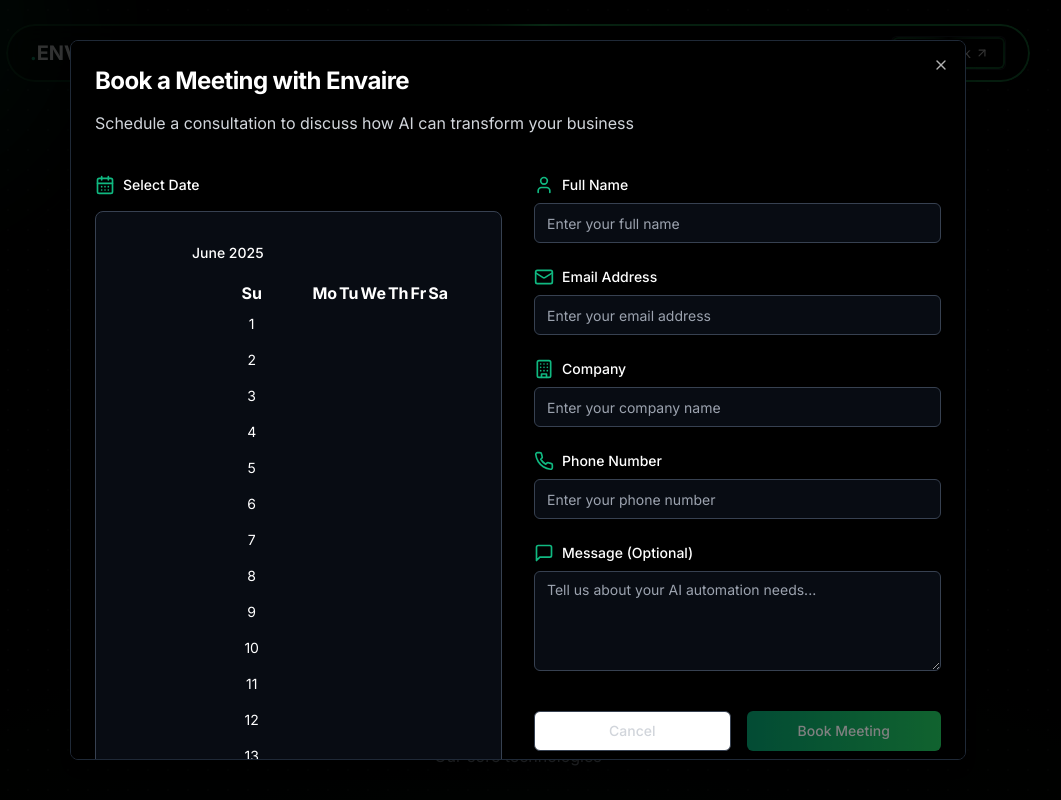
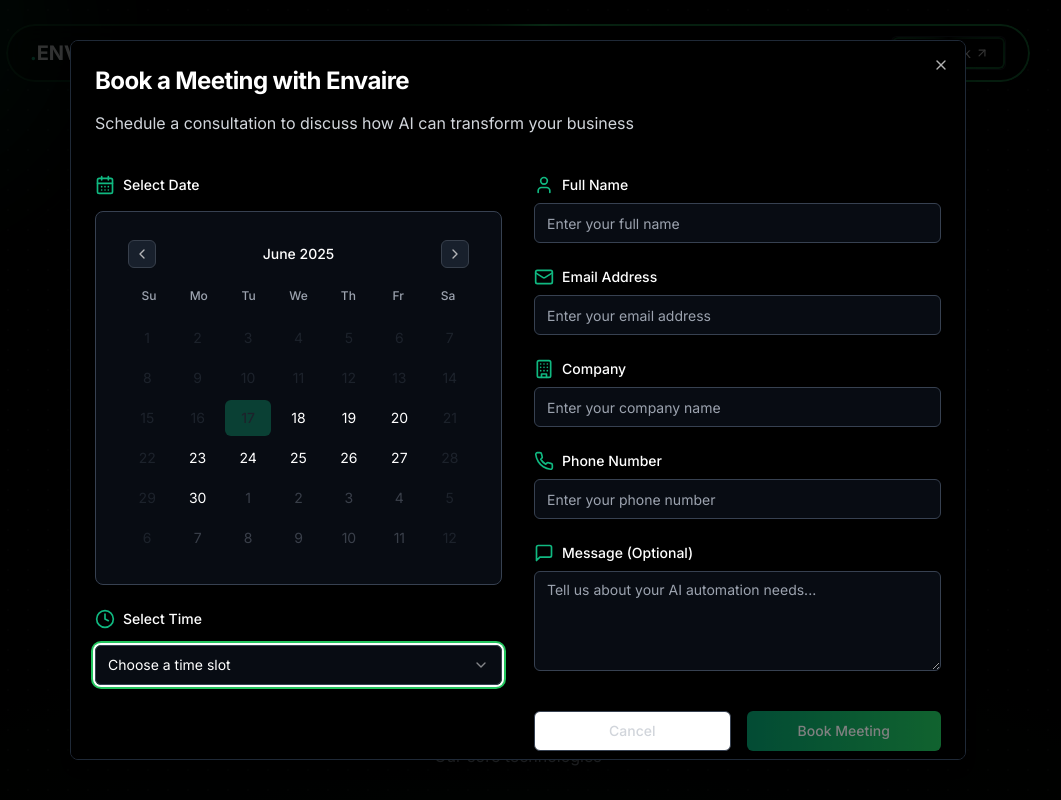
Before and after one commit to envaire/envaire-site-1, a Next.js app: page / in a window 1280 px wide. Both pictures are taken after a click on the button "Let's Talk". Shown: the top 800 px of the page, without its empty margins (122-1183 px from the left). Built offline with nearby package versions, Linux system fonts and the light colour scheme.

Commit message:
feat: fix calendar deployment issues with custom client-side implementation
Remove react-day-picker, add client-side rendering, and dynamic imports

Co-authored-by: null <216729664+envaire@users.noreply.github.com>

```diff
--- a/components/booking-modal.tsx
+++ b/components/booking-modal.tsx
@@ -1,17 +1,18 @@
 "use client"
 
-import type React from "react"
-
-import { useState } from "react"
+import React from "react"
+import { useState, useEffect } from "react"
 import { Dialog, DialogContent, DialogHeader, DialogTitle } from "@/components/ui/dialog"
 import { Button } from "@/components/ui/button"
 import { Input } from "@/components/ui/input"
 import { Label } from "@/components/ui/label"
 import { Textarea } from "@/components/ui/textarea"
-import { Calendar } from "@/components/ui/calendar"
 import { Select, SelectContent, SelectItem, SelectTrigger, SelectValue } from "@/components/ui/select"
 import { CalendarDays, Clock, User, Mail, Building, MessageSquare, Phone } from "lucide-react"
 import { useLanguage } from "@/contexts/language-context"
+
+// Dynamic import for calendar to avoid SSR issues
+const Calendar = React.lazy(() => import("@/components/ui/calendar").then((module) => ({ default: module.Calendar })))
 
 interface BookingModalProps {
   isOpen: boolean
@@ -48,7 +49,12 @@ export function BookingModal({ isOpen, onClose }: BookingModalProps) {
     phone: "",
     message: "",
   })
+  const [isMounted, setIsMounted] = useState(false)
   const { t } = useLanguage()
+
+  useEffect(() => {
+    setIsMounted(true)
+  }, [])
 
   const handleSubmit = async (e: React.FormEvent) => {
     e.preventDefault()
@@ -109,6 +115,19 @@ export function BookingModal({ isOpen, onClose }: BookingModalProps) {
                 <Label className="text-white font-medium">{t("booking.selectDate")}</Label>
               </div>
               <div className="bg-gray-900/50 p-4 rounded-lg border border-gray-700">
+                {isMounted ? (
+                  <React.Suspense
+                    fallback={
+                      <div className="animate-pulse">
+                        <div className="h-8 bg-gray-700 rounded mb-4"></div>
+                        <div className="grid grid-cols-7 gap-1">
+                          {Array.from({ length: 42 }).map((_, i) => (
+                            <div key={i} className="h-9 bg-gray-700 rounded"></div>
+                          ))}
+                        </div>
+                      </div>
+                    }
+                  >
                     <Calendar
                       mode="single"
                       selected={selectedDate}
@@ -116,6 +135,17 @@ export function BookingModal({ isOpen, onClose }: BookingModalProps) {
                       disabled={(date) => date < new Date() || date.getDay() === 0 || date.getDay() === 6}
                       className="text-white w-full"
                     />
+                  </React.Suspense>
+                ) : (
+                  <div className="animate-pulse">
+                    <div className="h-8 bg-gray-700 rounded mb-4"></div>
+                    <div className="grid grid-cols-7 gap-1">
+                      {Array.from({ length: 42 }).map((_, i) => (
+                        <div key={i} className="h-9 bg-gray-700 rounded"></div>
+                      ))}
+                    </div>
+                  </div>
+                )}
               </div>
             </div>
 
--- a/components/ui/calendar.tsx
+++ b/components/ui/calendar.tsx
@@ -1,59 +1,207 @@
 "use client"
 
-import type * as React from "react"
+import * as React from "react"
 import { ChevronLeft, ChevronRight } from "lucide-react"
-import { DayPicker } from "react-day-picker"
-
 import { cn } from "@/lib/utils"
 import { buttonVariants } from "@/components/ui/button"
 
-export type CalendarProps = React.ComponentProps<typeof DayPicker>
+export type CalendarProps = {
+  mode?: "single"
+  selected?: Date
+  onSelect?: (date: Date | undefined) => void
+  disabled?: (date: Date) => boolean
+  className?: string
+  showOutsideDays?: boolean
+}
 
-function Calendar({ className, classNames, showOutsideDays = true, ...props }: CalendarProps) {
+function Calendar({ className, selected, onSelect, disabled, showOutsideDays = true, ...props }: CalendarProps) {
+  const [currentMonth, setCurrentMonth] = React.useState(new Date())
+  const [isMounted, setIsMounted] = React.useState(false)
+
+  React.useEffect(() => {
+    setIsMounted(true)
+  }, [])
+
+  if (!isMounted) {
+    return (
+      <div className={cn("p-3 w-full", className)}>
+        <div className="animate-pulse">
+          <div className="h-8 bg-gray-700 rounded mb-4"></div>
+          <div className="grid grid-cols-7 gap-1">
+            {Array.from({ length: 42 }).map((_, i) => (
+              <div key={i} className="h-9 bg-gray-700 rounded"></div>
+            ))}
+          </div>
+        </div>
+      </div>
+    )
+  }
+
+  const today = new Date()
+  const year = currentMonth.getFullYear()
+  const month = currentMonth.getMonth()
+
+  // Get first day of month and how many days in month
+  const firstDayOfMonth = new Date(year, month, 1)
+  const lastDayOfMonth = new Date(year, month + 1, 0)
+  const daysInMonth = lastDayOfMonth.getDate()
+  const startingDayOfWeek = firstDayOfMonth.getDay()
+
+  // Get previous month's last days
+  const prevMonth = new Date(year, month - 1, 0)
+  const daysInPrevMonth = prevMonth.getDate()
+
+  const days = []
+
+  // Previous month's days
+  for (let i = startingDayOfWeek - 1; i >= 0; i--) {
+    const day = daysInPrevMonth - i
+    const date = new Date(year, month - 1, day)
+    days.push({
+      date,
+      isCurrentMonth: false,
+      day: day.toString(),
+    })
+  }
+
+  // Current month's days
+  for (let day = 1; day <= daysInMonth; day++) {
+    const date = new Date(year, month, day)
+    days.push({
+      date,
+      isCurrentMonth: true,
+      day: day.toString(),
+    })
+  }
+
+  // Next month's days
+  const remainingDays = 42 - days.length
+  for (let day = 1; day <= remainingDays; day++) {
+    const date = new Date(year, month + 1, day)
+    days.push({
+      date,
+      isCurrentMonth: false,
+      day: day.toString(),
+    })
+  }
+
+  const goToPreviousMonth = () => {
+    setCurrentMonth(new Date(year, month - 1, 1))
+  }
+
+  const goToNextMonth = () => {
+    setCurrentMonth(new Date(year, month + 1, 1))
+  }
+
+  const isSelected = (date: Date) => {
+    if (!selected) return false
+    return date.toDateString() === selected.toDateString()
+  }
+
+  const isToday = (date: Date) => {
+    return date.toDateString() === today.toDateString()
+  }
+
+  const isDisabled = (date: Date) => {
+    return disabled ? disabled(date) : false
+  }
+
+  const handleDateClick = (date: Date) => {
+    if (isDisabled(date)) return
+    onSelect?.(date)
+  }
+
+  const monthNames = [
+    "January",
+    "February",
+    "March",
+    "April",
+    "May",
+    "June",
+    "July",
+    "August",
+    "September",
+    "October",
+    "November",
+    "December",
+  ]
+
+  const dayNames = ["Su", "Mo", "Tu", "We", "Th", "Fr", "Sa"]
+
   return (
-    <DayPicker
-      showOutsideDays={showOutsideDays}
-      className={cn("p-3 w-full", className)}
-      classNames={{
-        months: "flex flex-col sm:flex-row space-y-4 sm:space-x-4 sm:space-y-0 w-full",
-        month: "space-y-4 w-full",
-        caption: "flex justify-center pt-1 relative items-center mb-4",
-        caption_label: "text-sm font-medium text-white",
-        nav: "space-x-1 flex items-center",
-        nav_button: cn(
-          buttonVariants({ variant: "outline" }),
-          "h-7 w-7 bg-gray-800 border-gray-600 text-white p-0 opacity-70 hover:opacity-100 hover:bg-gray-700",
-        ),
-        nav_button_previous: "absolute left-1",
-        nav_button_next: "absolute right-1",
-        table: "w-full border-collapse space-y-1",
-        head_row: "flex w-full",
-        head_cell: "text-gray-400 rounded-md w-full font-normal text-[0.8rem] text-center py-2",
-        row: "flex w-full mt-2",
-        cell: "relative p-0 text-center text-sm focus-within:relative focus-within:z-20 w-full",
-        day: cn(
-          buttonVariants({ variant: "ghost" }),
-          "h-9 w-full p-0 font-normal text-white hover:bg-gray-700 hover:text-white aria-selected:opacity-100 rounded-md",
-        ),
-        day_range_end: "day-range-end",
-        day_selected:
-          "bg-emerald-500 text-black hover:bg-emerald-600 hover:text-black focus:bg-emerald-500 focus:text-black font-medium",
-        day_today: "bg-gray-700 text-white font-medium",
-        day_outside:
-          "day-outside text-gray-500 opacity-50 aria-selected:bg-gray-700 aria-selected:text-gray-400 aria-selected:opacity-30",
-        day_disabled: "text-gray-600 opacity-30 cursor-not-allowed",
-        day_range_middle: "aria-selected:bg-gray-700 aria-selected:text-white",
-        day_hidden: "invisible",
-        ...classNames,
-      }}
-      components={{
-        IconLeft: ({ ...props }) => <ChevronLeft className="h-4 w-4" />,
-        IconRight: ({ ...props }) => <ChevronRight className="h-4 w-4" />,
-      }}
-      {...props}
-    />
+    <div className={cn("p-3 w-full", className)}>
+      {/* Header */}
+      <div className="flex justify-center pt-1 relative items-center mb-4">
+        <button
+          onClick={goToPreviousMonth}
+          className={cn(
+            buttonVariants({ variant: "outline" }),
+            "h-7 w-7 bg-gray-800 border-gray-600 text-white p-0 opacity-70 hover:opacity-100 hover:bg-gray-700 absolute left-1",
+          )}
+        >
+          <ChevronLeft className="h-4 w-4" />
+        </button>
+
+        <div className="text-sm font-medium text-white">
+          {monthNames[month]} {year}
+        </div>
+
+        <button
+          onClick={goToNextMonth}
+          className={cn(
+            buttonVariants({ variant: "outline" }),
+            "h-7 w-7 bg-gray-800 border-gray-600 text-white p-0 opacity-70 hover:opacity-100 hover:bg-gray-700 absolute right-1",
+          )}
+        >
+          <ChevronRight className="h-4 w-4" />
+        </button>
+      </div>
+
+      {/* Day headers */}
+      <div className="grid grid-cols-7 mb-2">
+        {dayNames.map((day) => (
+          <div key={day} className="text-gray-400 text-center text-xs font-medium py-2">
+            {day}
+          </div>
+        ))}
+      </div>
+
+      {/* Calendar grid */}
+      <div className="grid grid-cols-7 gap-1">
+        {days.map((dayObj, index) => {
+          const { date, isCurrentMonth, day } = dayObj
+          const selected = isSelected(date)
+          const today = isToday(date)
+          const disabled = isDisabled(date)
+
+          return (
+            <button
+              key={index}
+              onClick={() => handleDateClick(date)}
+              disabled={disabled}
+              className={cn(
+                "h-9 w-full p-0 font-normal text-sm rounded-md transition-colors focus:outline-none focus:ring-2 focus:ring-emerald-500",
+                // Base styles
+                "hover:bg-gray-700 hover:text-white",
+                // Current month vs outside days
+                isCurrentMonth ? "text-white" : "text-gray-500 opacity-50",
+                // Selected state
+                selected && "bg-emerald-500 text-black hover:bg-emerald-600 hover:text-black font-medium",
+                // Today state
+                today && !selected && "bg-gray-700 text-white font-medium",
+                // Disabled state
+                disabled && "text-gray-600 opacity-30 cursor-not-allowed hover:bg-transparent hover:text-gray-600",
+              )}
+            >
+              {day}
+            </button>
+          )
+        })}
+      </div>
+    </div>
   )
 }
+
 Calendar.displayName = "Calendar"
 
 export { Calendar }
--- a/package.json
+++ b/package.json
@@ -48,7 +48,7 @@
     "next": "15.2.4",
     "next-themes": "latest",
     "react": "^19",
-    "react-day-picker": "latest",
+    "react-day-picker": "8.10.1",
     "react-dom": "^19",
     "react-hook-form": "^7.54.1",
     "react-resizable-panels": "^2.1.7",
```
Also changed, not shown: 1 other file (tests, documents, lock files or other folders). Lines whose indentation alone changed are shown as unchanged.
